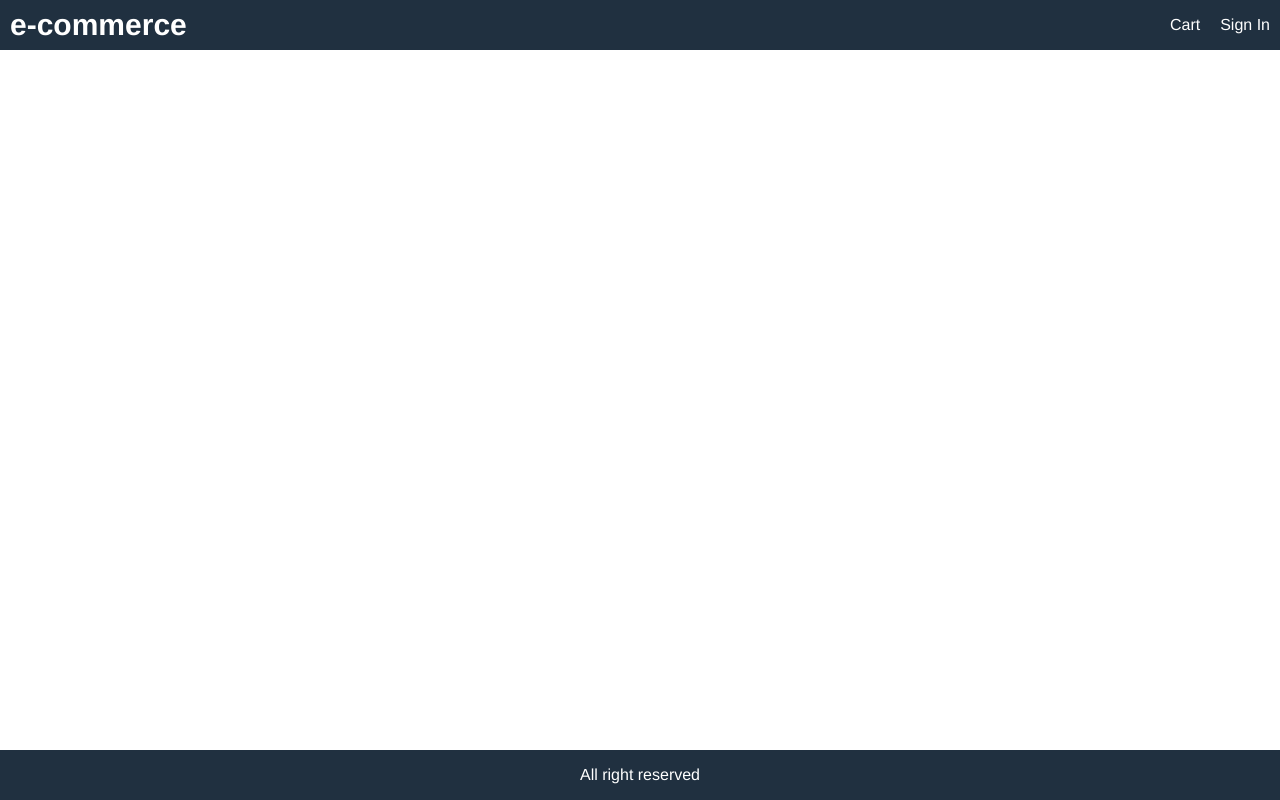
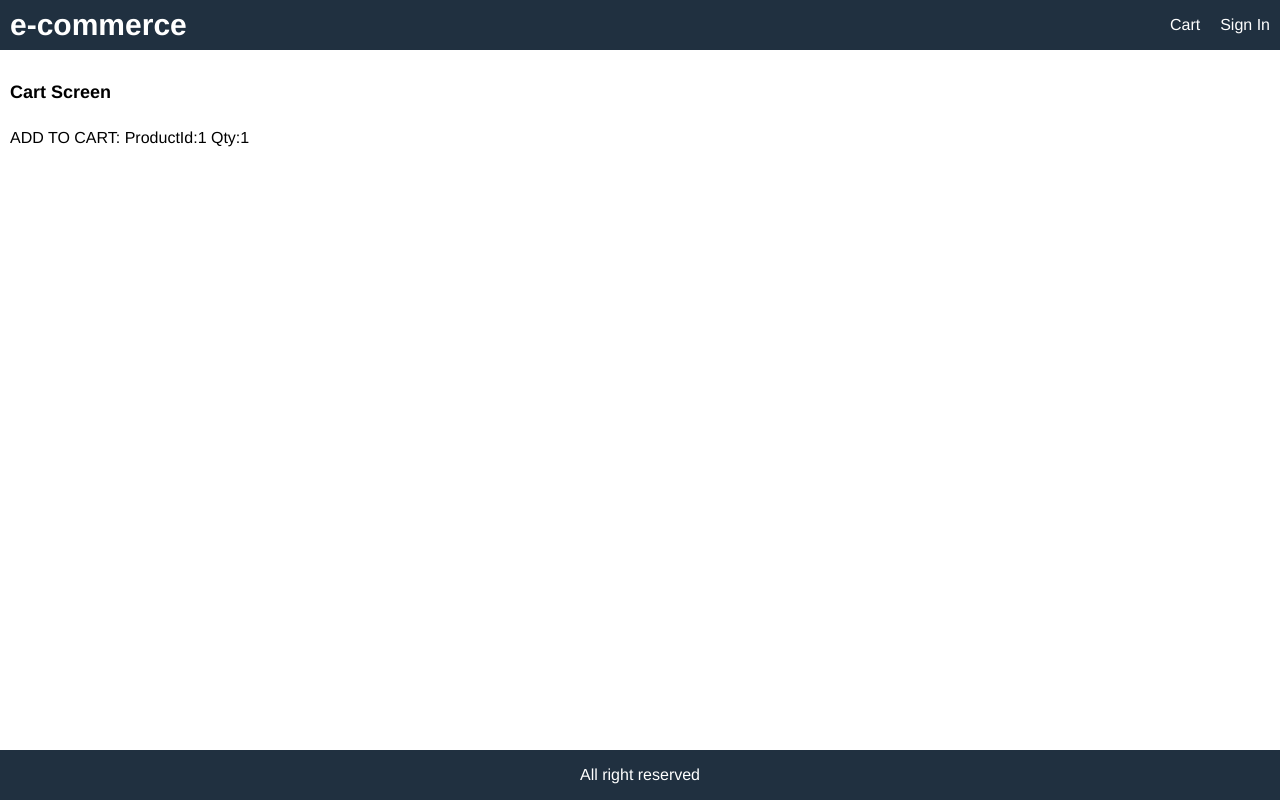
Before and after one commit to emeksc/ecommerce, a React (Create React App) app in the folder frontend/: page /cart/1 in a window 1280 px wide. Built offline with nearby package versions, Linux system fonts and the light colour scheme.

Commit message:
cart start

```diff
--- a/frontend/src/App.js
+++ b/frontend/src/App.js
@@ -1,5 +1,6 @@
 import React from "react";
 import { BrowserRouter, Route } from "react-router-dom";
+import CartScreen from "./screens/CartScreen";
 import HomeScreen from "./screens/HomeScreen";
 import ProductScreen from "./screens/ProductScreen";
 
@@ -19,9 +20,9 @@
           </div>
         </header>
         <main>
+          <Route path="/cart/:id?" component={CartScreen}></Route>
           <Route path="/product/:id" component={ProductScreen}></Route>
           <Route path="/" component={HomeScreen} exact></Route>
-
         </main>
         <footer className="row center">All right reserved</footer>
       </div>
--- a/frontend/src/index.css
+++ b/frontend/src/index.css
@@ -61,6 +61,9 @@
 li {
   margin-top: 1rem;
 }
+input,
+select,
+textarea,
 button {
   padding: 1rem;
   border-radius: 0.5rem;
@@ -69,9 +72,14 @@
   font-family: Helvetica, Arial, sans-serif;
   -webkit-font-smoothing: antialiased;
   -moz-osx-font-smoothing: grayscale;
+}
+button {
   background-color: #f8f8f8;
   cursor: pointer;
 }
+input:hover,
+select:hover,
+textarea:hover,
 button:hover {
   border: 0.1rem solid #404040;
 }
--- /dev/null
+++ b/frontend/src/screens/CartScreen.js
@@ -0,0 +1,16 @@
+import React from "react";
+
+export default function CartScreen(props) {
+  const productId = props.match.params.id;
+  const qty = props.location.search
+    ? Number(props.location.search.split("=")[1])
+    : 1;
+  return (
+    <div>
+      <h1>Cart Screen</h1>
+      <p>
+        ADD TO CART: ProductId:{productId} Qty:{qty}
+      </p>
+    </div>
+  );
+}
--- a/frontend/src/screens/ProductScreen.js
+++ b/frontend/src/screens/ProductScreen.js
@@ -1,4 +1,4 @@
-import React, { useEffect } from "react";
+import React, { useEffect, useState } from "react";
 import { useDispatch, useSelector } from "react-redux";
 import { Link } from "react-router-dom";
 import { detailsProduct } from "../actions/productActions";
@@ -9,11 +9,15 @@
 export default function ProductScreen(props) {
   const dispatch = useDispatch();
   const productId = props.match.params.id;
+  const [qty, setQty] = useState(1);
   const productDetails = useSelector((state) => state.productDetails);
   const { loading, error, product } = productDetails;
   useEffect(() => {
     dispatch(detailsProduct(productId));
   }, [dispatch, productId]);
+  const addToCartHandler = () => {
+    props.history.push(`/cart/${productId}?qty=${qty}`);
+  };
   return (
     <div>
       {loading ? (
@@ -25,7 +29,11 @@
           <Link to="/">Back to Home</Link>
           <div className="row top">
             <div className="col-2">
-              <img className="large" src={product.image} alt={product.name}></img>
+              <img
+                className="large"
+                src={product.image}
+                alt={product.name}
+              ></img>
             </div>
             <div className="col-1">
               <ul>
@@ -65,9 +73,32 @@
                       </div>
                     </div>
                   </li>
-                  <li>
-                    <button className="primary block">Add To Cart</button>
-                  </li>
+                  {product.countInStock > 0 && (
+                    <>
+                      <li>
+                        <div className="row">
+                          <div>Qty</div>
+                          <div>
+                            <select
+                              value={qty}
+                              onChange={(e) => setQty(e.target.value)}
+                            >
+                              {[...Array(product.countInStock).keys()].map(
+                                (x) => (
+                                  <option key={x + 1} value={x + 1}>
+                                    {x + 1}
+                                  </option>
+                                )
+                              )}
+                            </select>
+                          </div>
+                        </div>
+                      </li>
+                      <li>
+                        <button onClick={addToCartHandler} className="primary block">Add to Cart</button>
+                      </li>
+                    </>
+                  )}
                 </ul>
               </div>
             </div>
```
Also changed, not shown: 1 other file (tests, documents, lock files or other folders).
